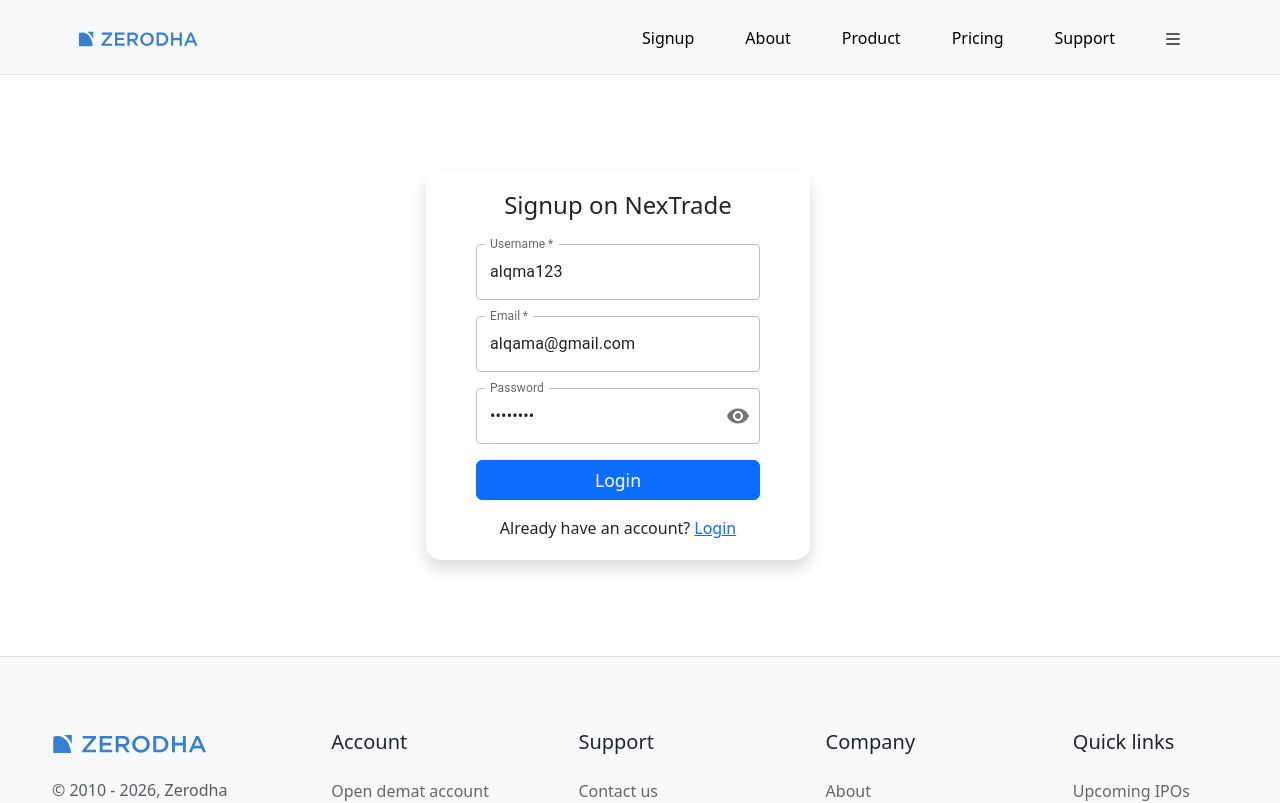
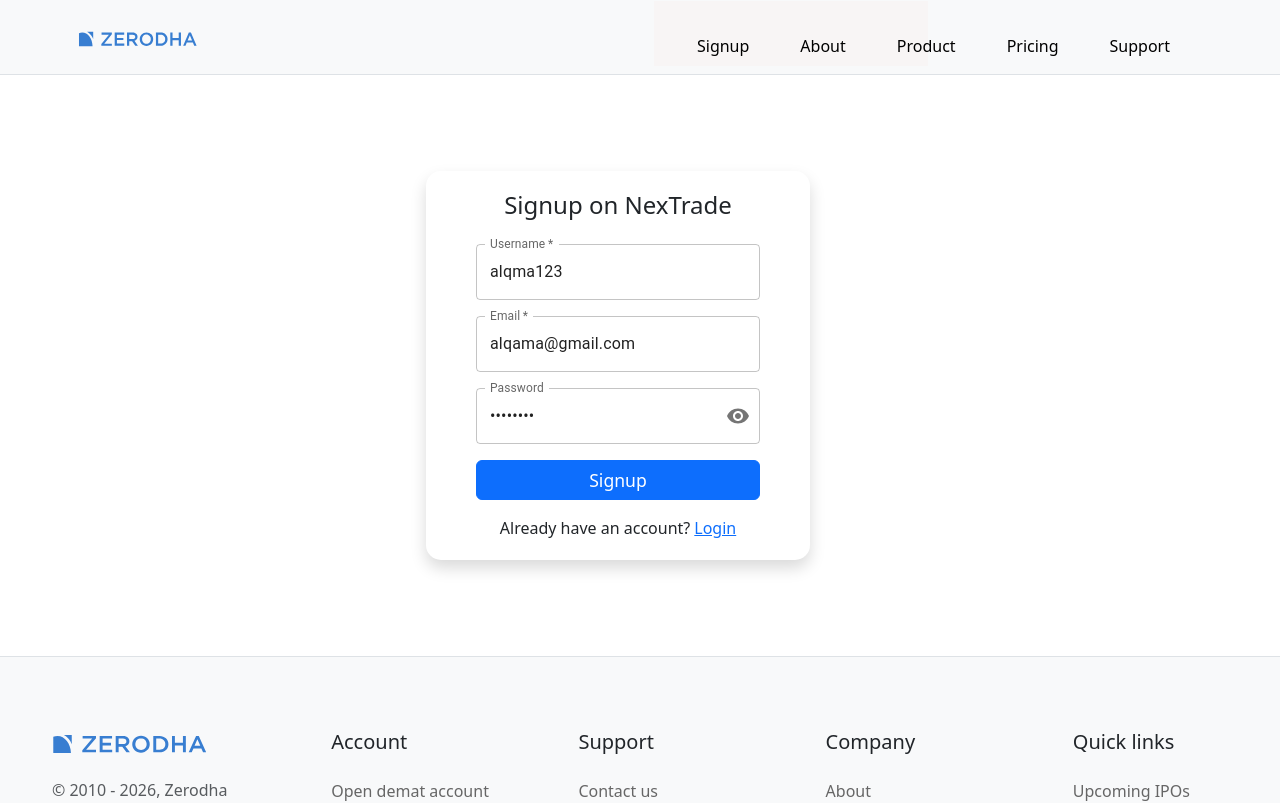
Before and after one commit to Alqamaafzalcmd/NexTrade-Frontend, a React (Vite) app: page /signup in a window 1280 px wide. Shown: the top 803 px of the page. Built offline with nearby package versions, Linux system fonts and the light colour scheme.

Commit message:
flash message implemented

```diff
--- a/package.json
+++ b/package.json
@@ -17,7 +17,9 @@
     "axios": "^1.17.0",
     "react": "^19.2.5",
     "react-dom": "^19.2.5",
-    "react-router-dom": "^7.14.2"
+    "react-hot-toast": "^2.6.0",
+    "react-router-dom": "^7.14.2",
+    "react-toastify": "^11.1.0"
   },
   "devDependencies": {
     "@eslint/js": "^10.0.1",
--- /dev/null
+++ b/src/Flash.jsx
@@ -0,0 +1,15 @@
+import toast, { Toaster } from "react-hot-toast";
+
+const notify = () => toast("Here is your toast.");
+
+const Flash = () => {
+  return (
+    <div>
+      <button onClick={notify}>Make me a toast</button>
+      <Toaster />
+    </div>
+  );
+};
+
+
+export default Flash;
--- a/src/landing/Footer.jsx
+++ b/src/landing/Footer.jsx
@@ -12,17 +12,17 @@
                     </p>
                     <p className='mt-2 text-muted'>All rights reserved.</p>
                     <div className="footer-social fs-5 text-muted" style={{ listStyle: "none" }}>
-                        <i class="fa-brands fa-x-twitter"></i>
-                        <i class="fa-brands fa-square-facebook"></i>
-                        <i class="fa-brands fa-instagram"></i>
-                        <i class="fa-brands fa-linkedin"></i>
+                        <i className="fa-brands fa-x-twitter"></i>
+                        <i className="fa-brands fa-square-facebook"></i>
+                        <i className="fa-brands fa-instagram"></i>
+                        <i className="fa-brands fa-linkedin"></i>
                     </div>
                     <hr />
                     <div className="footer-social mb-4 fs-5 text-muted" style={{ listStyle: "none" }}>
-                        <i class="fa-brands fa-youtube"></i>
-                        <i class="fa-brands fa-whatsapp"></i>
-                        <i class="fa-brands fa-telegram"></i>
-                        <i class="fa-brands fa-reddit"></i>
+                        <i className="fa-brands fa-youtube"></i>
+                        <i className="fa-brands fa-whatsapp"></i>
+                        <i className="fa-brands fa-telegram"></i>
+                        <i className="fa-brands fa-reddit"></i>
                     </div>
 
                     <div className="row download">
--- a/src/landing/Navbar.jsx
+++ b/src/landing/Navbar.jsx
@@ -10,7 +10,15 @@
       >
         <div className="container p-2 ">
           <Link className="navbar-brand" to="/">
-            <img src="/media/logo.svg" alt="logo" style={{ width: "24%" }} />
+            <img
+              src="/media/logo.svg"
+              alt="logo"
+              style={{
+                width: "120px",
+                maxWidth: "100%",
+                height: "auto",
+              }}
+            />
           </Link>
           <button
             className="navbar-toggler"
@@ -23,9 +31,19 @@
           >
             <span className="navbar-toggler-icon"></span>
           </button>
-          <div className="collapse navbar-collapse" id="navbarSupportedContent">
-            <form className="d-flex align-item-center mb-4" role="search">
-              <ul className="navbar-nav me-4 mb-2 mb-lg-0 ">
+
+          <div
+            className="collapse navbar-collapse  justify-content-end"
+            id="navbarSupportedContent"
+          >
+            <form
+              className="d-flex align-item-center mb-4"
+              role="search"
+            >
+              <ul
+                className="navbar-nav me-4 mb-2 mt-3 mb-lg-0 "
+                style={{ backgroundColor: "#f8f5f5", width: "50%" }}
+              >
                 <li className="nav-item">
                   <Link
                     className="nav-link active"
@@ -67,9 +85,9 @@
                     Support
                   </Link>
                 </li>
-                <li className="nav-item" style={{ marginTop: "30px" }}>
+                {/* <li className="nav-item" style={{ marginTop: "30px" }}>
                   <i className="nav-link fa-solid fa-bars"></i>
-                </li>
+                </li> */}
               </ul>
             </form>
           </div>
--- a/src/landing/users/Login.jsx
+++ b/src/landing/users/Login.jsx
@@ -13,9 +13,15 @@
 import Visibility from "@mui/icons-material/Visibility";
 import VisibilityOff from "@mui/icons-material/VisibilityOff";
 
+import { toast, Bounce } from "react-toastify";
+
+import { useNavigate } from "react-router-dom";
+
 import "./Login.css";
 
 function Login() {
+   const navigate = useNavigate();
+
   const [showPassword, setShowPassword] = useState(false);
 
   const handleClickShowPassword = () => setShowPassword((show) => !show);
@@ -37,15 +43,26 @@
     event.preventDefault();
 
     try {
-      await axios
-        .post("http://localhost:8080/login", data, {
-          withCredentials: true,
-        })
-        .then((res) => {
-          console.log(res);
-        });
+      let res = await axios.post("http://localhost:8080/login", data, {
+        withCredentials: true,
+      });
+
+      console.log(res);
+      window.location.href = "http://localhost:5174/";
+
     } catch (err) {
-      console.log(err);
+      // console.log(err);
+      toast.error(err.response.data.message, {
+        position: "top-center",
+        autoClose: 1000,
+        hideProgressBar: false,
+        closeOnClick: true,
+        pauseOnHover: true,
+        draggable: true,
+        progress: undefined,
+        theme: "light",
+        transition: Bounce,
+      });
     }
 
     setData({
--- a/src/landing/users/Signup.jsx
+++ b/src/landing/users/Signup.jsx
@@ -12,6 +12,8 @@
 
 import Visibility from "@mui/icons-material/Visibility";
 import VisibilityOff from "@mui/icons-material/VisibilityOff";
+
+import { toast, Bounce } from "react-toastify";
 
 import "./Login.css";
 
@@ -38,13 +40,26 @@
     event.preventDefault();
 
     try {
-      axios
-        .post("http://localhost:8080/signup", data, { withCredentials: true })
-        .then((res) => {
-          console.log(res);
-        });
+      const res = await axios.post("http://localhost:8080/signup", data, {
+        withCredentials: true,
+      });
+
+      console.log(res.data);
+      window.location.href = "http://localhost:5174/";
     } catch (err) {
-      console.log(err);
+      // const message = err.response.data.message;
+      // console.log(message);
+      toast.error(err.response.data.message, {
+        position: "top-center",
+        autoClose: 1000,
+        hideProgressBar: false,
+        closeOnClick: true,
+        pauseOnHover: true,
+        draggable: true,
+        progress: undefined,
+        theme: "light",
+        transition: Bounce,
+      });
     }
 
     setData({
@@ -125,7 +140,7 @@
             type="submit"
             className="btn btn-primary w-100"
           >
-            Login
+            Signup
           </button>
 
           <p className="text-center mt-3 mb-0">
--- a/src/main.jsx
+++ b/src/main.jsx
@@ -1,42 +1,57 @@
-import { StrictMode } from 'react'
-import { createRoot } from 'react-dom/client'
+import { StrictMode } from "react";
+import { createRoot } from "react-dom/client";
 
+import HomePage from "./landing/home/HomePage";
+import AboutPage from "./landing/about/AboutPage";
+import PricingPage from "./landing/pricing/PricingPage";
+import ProductPage from "./landing/product/ProductPage";
+import SupportPage from "./landing/support/SupportPage";
+import Signup from "./landing/users/Signup";
+import Login from "./landing/users/Login";
 
-import HomePage from './landing/home/HomePage'
-import AboutPage from './landing/about/AboutPage'
-import PricingPage from './landing/pricing/PricingPage'
-import ProductPage from './landing/product/ProductPage'
-import SupportPage from './landing/support/SupportPage'
-import Signup from './landing/users/Signup'
-import Login from './landing/users/Login'
+import { BrowserRouter, Routes, Route } from "react-router-dom";
 
-import { BrowserRouter, Routes, Route } from "react-router-dom"
+import Navbar from "./landing/Navbar";
+import Footer from "./landing/Footer";
+import NotFound from "./landing/NotFound";
 
-import Navbar from "./landing/Navbar"
-import Footer from "./landing/Footer"
-import NotFound from "./landing/NotFound"
+// flash message with toaster
+import { ToastContainer,Bounce } from "react-toastify";
+import "react-toastify/dist/ReactToastify.css";
 
-createRoot(document.getElementById('root')).render(
+import Flash from "./Flash";
 
+createRoot(document.getElementById("root")).render(
   <BrowserRouter>
-
     <Navbar></Navbar>
 
+    <ToastContainer
+      position="top-center"
+      autoClose={1000}
+      hideProgressBar={false}
+      newestOnTop={false}
+      closeOnClick
+      rtl={false}
+      pauseOnFocusLoss
+      draggable
+      pauseOnHover
+      theme="light"
+      transition={Bounce}
+    />
+
+    {/* <Flash></Flash> */}
+
     <Routes>
-      <Route path="/" element={<HomePage />} ></Route>
-      <Route path="/signup" element={<Signup />} ></Route>
-      <Route path="/login" element={<Login/>}></Route>
-      <Route path="/about" element={<AboutPage />} ></Route>
-      <Route path="/product" element={<ProductPage />} ></Route>
-      <Route path="/pricing" element={<PricingPage />} ></Route>
-      <Route path="/support" element={<SupportPage />} ></Route>
-      <Route path="*" element={<NotFound />} ></Route>
+      <Route path="/" element={<HomePage />}></Route>
+      <Route path="/signup" element={<Signup />}></Route>
+      <Route path="/login" element={<Login />}></Route>
+      <Route path="/about" element={<AboutPage />}></Route>
+      <Route path="/product" element={<ProductPage />}></Route>
+      <Route path="/pricing" element={<PricingPage />}></Route>
+      <Route path="/support" element={<SupportPage />}></Route>
+      <Route path="*" element={<NotFound />}></Route>
     </Routes>
 
     <Footer></Footer>
-
-  </BrowserRouter>
-
-
-
-)
+  </BrowserRouter>,
+);
```
Also changed, not shown: 1 other file (tests, documents, lock files or other folders).
